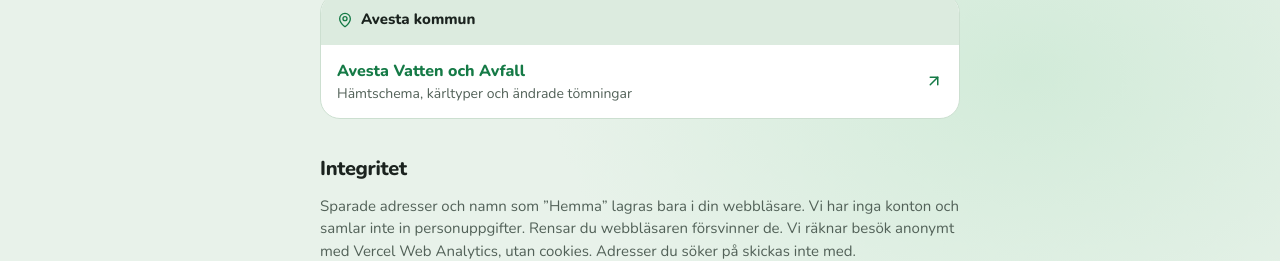
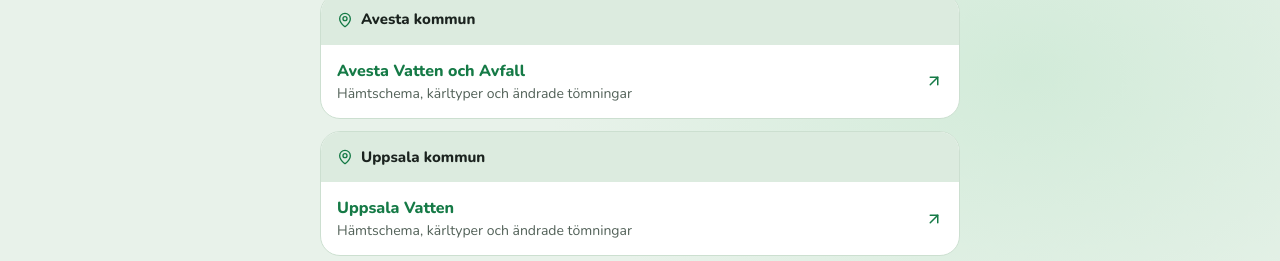
Before and after one commit to jesperhardyson/sopor, a React (Vite) app: page /om in a window 1280 px wide. Shown: the part 557-818 px from the top of the page. Built offline with nearby package versions, Linux system fonts and the light colour scheme; no server answers.

Commit message:
Uppsala Vatten som första EDP-källa (bara via API tills sökrutan kopplas in)
Co-Authored-By: Claude Opus 5.5 <noreply@anthropic.com>

```diff
--- a/src/providers/registry.ts
+++ b/src/providers/registry.ts
@@ -23,7 +23,9 @@ export function mergeResults(results: PromiseSettledResult<Address[]>[], limit:
 }
 
 async function fromAll(fn: (p: WasteProvider) => Promise<Address[]>, limit: number): Promise<Address[]> {
-  return mergeResults(await Promise.allSettled(SOURCES.map((m) => fn(providerFor(m)))), limit)
+  // EDP-källor söks via /api/sok (kopplas in i sökrutan i ett senare steg)
+  const local = SOURCES.filter((m) => m.config.system === 'static')
+  return mergeResults(await Promise.allSettled(local.map((m) => fn(providerFor(m)))), limit)
 }
 
 export function searchAll(query: string, signal?: AbortSignal): Promise<Address[]> {
--- a/src/sources/index.ts
+++ b/src/sources/index.ts
@@ -30,6 +30,13 @@ export const SOURCES: Source[] = [
     config: { system: 'static' },
     testData: true,
   },
+  {
+    id: 'uppsala',
+    name: 'Uppsala Vatten',
+    url: 'https://www.uppsalavatten.se',
+    kommuner: [{ code: '0380', name: 'Uppsala kommun' }],
+    config: { system: 'edp', baseUrl: 'https://futureweb.uppsalavatten.se/Uppsala/FutureWeb' },
+  },
 ]
 
 export function getSource(id: string): Source | undefined {
--- a/src/ui/pages/AboutPage.tsx
+++ b/src/ui/pages/AboutPage.tsx
@@ -21,6 +21,8 @@ const body = 'text-[15px] leading-normal text-text-2'
 function SourceCard({ m }: { m: Source }) {
   const [updatedAt, setUpdatedAt] = useState<string | null>(null)
   useEffect(() => {
+    // Live-källor (EDP) har inget datadatum: de hämtas direkt från källan.
+    if (m.config.system !== 'static') return
     let active = true
     providerFor(m)
       .dataUpdatedAt()
```
Also changed, not shown: 2 other files (tests, documents, lock files or other folders).
